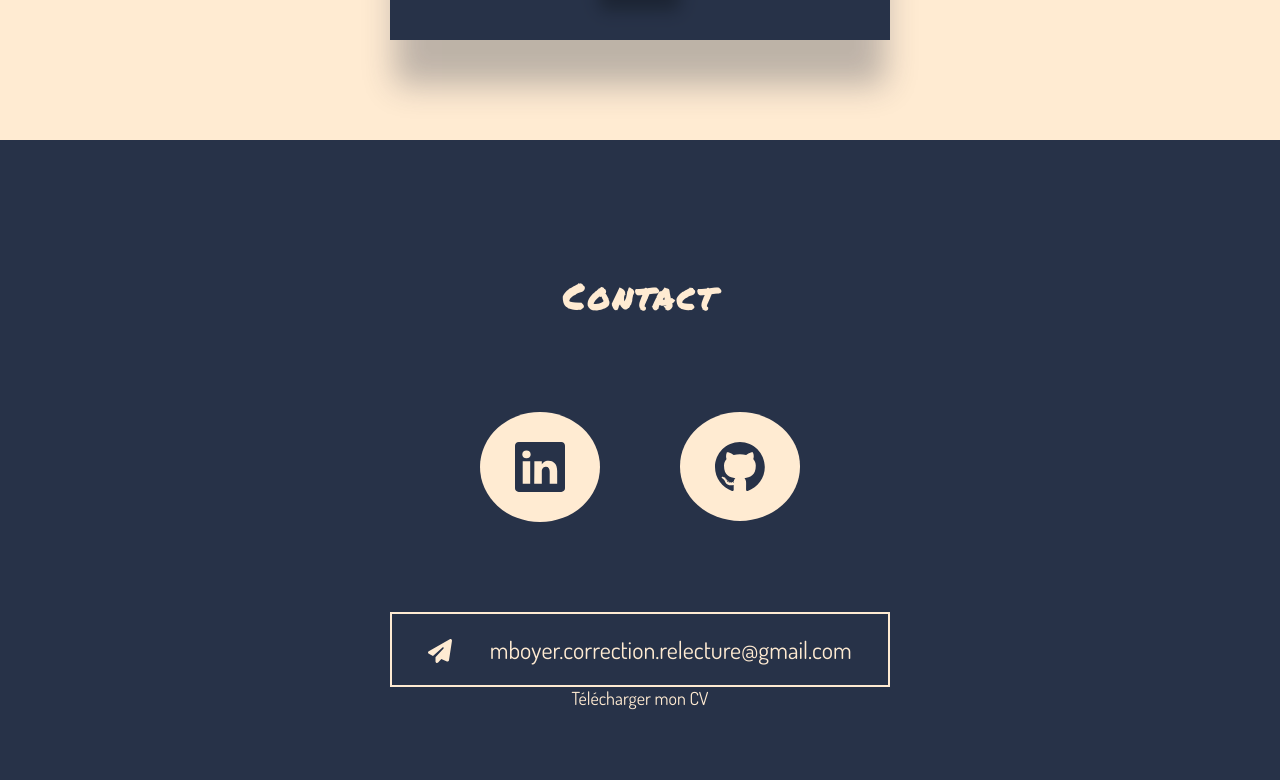
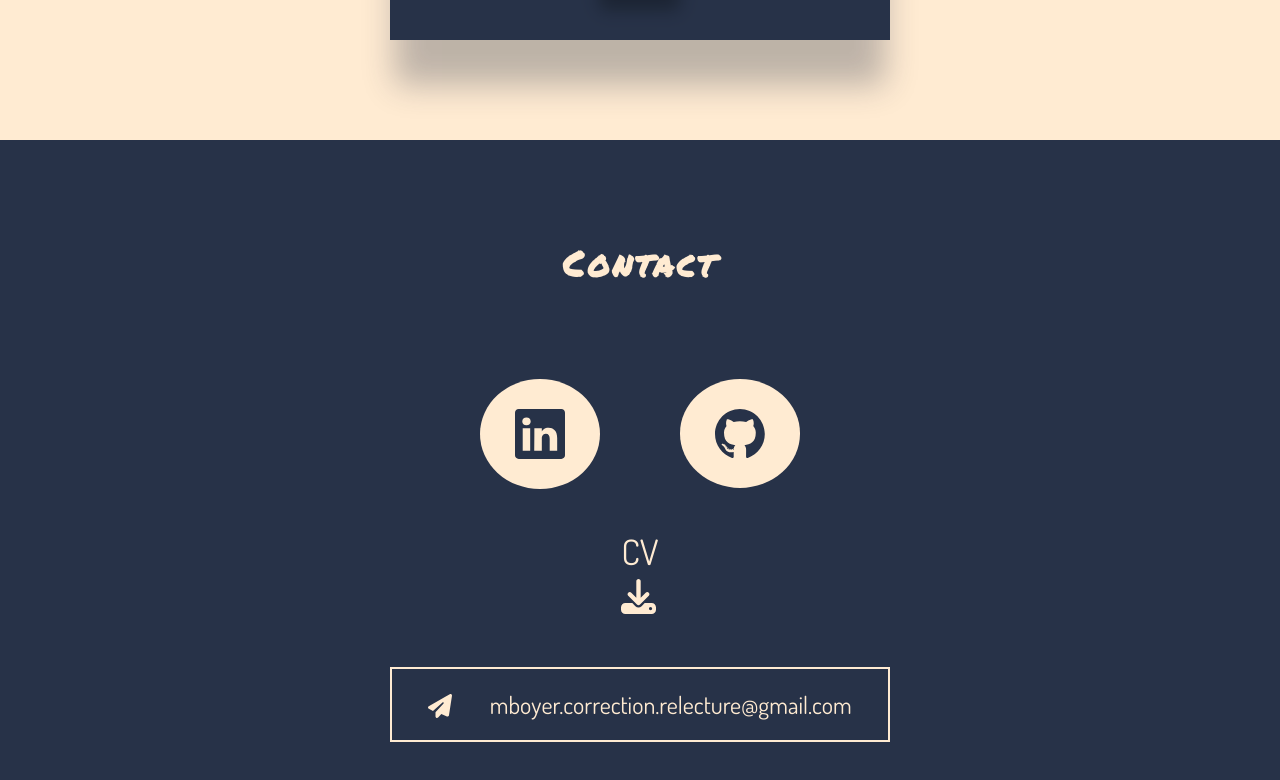
Before and after one commit to MarianneB08/PortfolioMB, a React (Create React App) app in the folder frontend/: page / in a window 1280 px wide. Shown: the part 3369-4149 px from the top of the page. Built offline with nearby package versions, Linux system fonts and the light colour scheme.

Commit message:
Ajout du téléchargement du CV dans la partie 'Contact'

```diff
--- a/frontend/src/components/Contact.js
+++ b/frontend/src/components/Contact.js
@@ -2,10 +2,12 @@ import React, { useState } from "react";
 import { useInView } from "react-intersection-observer";
 import { FontAwesomeIcon } from "@fortawesome/react-fontawesome";
 import { faPaperPlane } from "@fortawesome/free-solid-svg-icons";
+import { faDownload } from "@fortawesome/free-solid-svg-icons";
 import contactStyles from "../styles/components/contact.module.scss";
 import Skill from "./Skill";
 import logoLinkedin from "../assets/logo_Linkedin.svg";
 import logoGitHub from "../assets/logo_GitHub.svg";
+import CV from "../assets/CV.pdf";
 
 const Contact = () => {
   const [text, setText] = useState(false);
@@ -31,6 +33,7 @@ const Contact = () => {
       >
         Contact
       </h2>
+
       <div className={contactStyles.socialMediaContainer} ref={logosRef}>
         <div
           className={`${
@@ -57,6 +60,14 @@ const Contact = () => {
           </a>
         </div>
       </div>
+
+      <div download={CV} className={contactStyles.curriculumContainer}>
+        <a href={CV} download="CV_MarianneBoyer_DeveloppeuseFrontend" className={contactStyles.curriculumLink}>
+          <p>CV</p>
+          <FontAwesomeIcon icon={faDownload} />
+        </a>
+      </div>
+
       <div className={contactStyles.emailAndSecretContainer} onClick={display}>
         <div className={contactStyles.emailContainer}>
           <FontAwesomeIcon
@@ -78,7 +89,6 @@ const Contact = () => {
           )}
         </div>
       </div>
-      <div className={contactStyles.curriculumContainer}>Télécharger mon CV</div>
     </section>
   );
 };
--- a/frontend/src/components/Skill.js
+++ b/frontend/src/components/Skill.js
@@ -1,9 +1,10 @@
 import React from 'react';
 import skillStyle from '../styles/components/skill.module.scss';
 
-const Skill = ({src, alt}) => {
+const Skill = ({text, src, alt}) => {
     return (
         <div className={skillStyle.logoContainer}>
+            <p>{text}</p>
             <img className={skillStyle.img} src={src} alt={alt}/>
         </div>
     );
--- a/frontend/src/styles/components/contact.module.css
+++ b/frontend/src/styles/components/contact.module.css
@@ -273,6 +273,22 @@ li {
     z-index: 1;
   }
 }
+@-webkit-keyframes apparition {
+  0% {
+    opacity: 0;
+  }
+  100% {
+    opacity: 1;
+  }
+}
+@keyframes apparition {
+  0% {
+    opacity: 0;
+  }
+  100% {
+    opacity: 1;
+  }
+}
 .contactContainer {
   background-color: #273248;
   color: #ffebd2;
@@ -304,6 +320,15 @@ li {
   -webkit-animation: slide-in-right 3s ease 0s 1 normal forwards;
           animation: slide-in-right 3s ease 0s 1 normal forwards;
 }
+.contactContainer .curriculumContainer {
+  opacity: 0;
+  font-size: 35px;
+  -webkit-animation: apparition 3s ease 1s 1 normal forwards;
+          animation: apparition 3s ease 1s 1 normal forwards;
+}
+.contactContainer .curriculumContainer .curriculumLink {
+  color: #ffebd2;
+}
 .contactContainer .emailAndSecretContainer .emailContainer {
   display: flex;
   justify-content: space-around;
--- a/frontend/src/styles/components/contact.module.scss
+++ b/frontend/src/styles/components/contact.module.scss
@@ -31,6 +31,16 @@
   }
 }
 
+@keyframes apparition {
+	0% {
+		opacity: 0;
+	}
+
+	100% {
+		opacity: 1;
+	}
+}
+
 // **************** //
 
 .contactContainer {
@@ -62,6 +72,14 @@
       animation: slide-in-right 3s ease 0s 1 normal forwards;
     }
   }
+  .curriculumContainer {
+    opacity: 0;
+    font-size: globals.$font-size-4;
+    animation: apparition 3s ease 1s 1 normal forwards;
+    .curriculumLink {
+      color: globals.$color-5;
+    }
+  }
   .emailAndSecretContainer {
     .emailContainer {
       display: flex;
```
Also changed, not shown: 2 other files (tests, documents, lock files or other folders).
